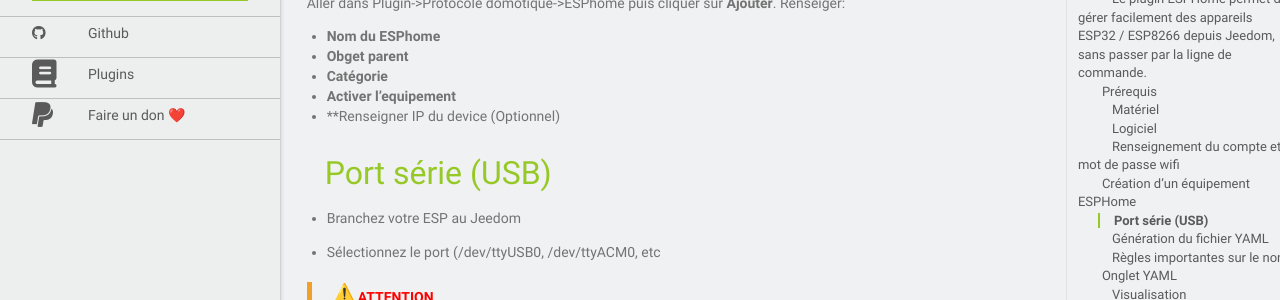
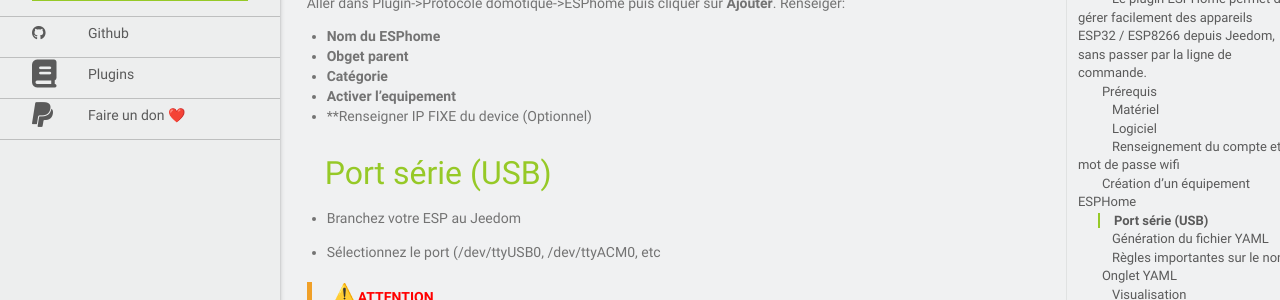
Before and after one commit to vegeta0911/documentation, a Jekyll site: the page built from plugins/fr_FR/ESPhome/index.md, in a window 1280 px wide and 900 px high, scrolled down 1406 px. Shown: the part 152-452 px from the top of the window. Built offline with Jekyll 4.4.1, drawn with Linux system fonts in a browser that asks for light colours; nearby versions of some CDN libraries; emoji names are drawn with the system emoji font; our own code applies the rules of GitHub Pages for plain Markdown files; library files that are not in the unit come from our copies.

Commit message:
Update IP device description in index.md

```diff
--- a/plugins/fr_FR/ESPhome/index.md
+++ b/plugins/fr_FR/ESPhome/index.md
@@ -53,7 +53,7 @@ Renseiger:
 - **Obget parent**
 - **Catégorie**
 - **Activer l'equipement**
-- **Renseigner IP du device (Optionnel)
+- **Renseigner IP FIXE du device (Optionnel)
 
 ### Port série (USB)
 - Branchez votre ESP au Jeedom
```
